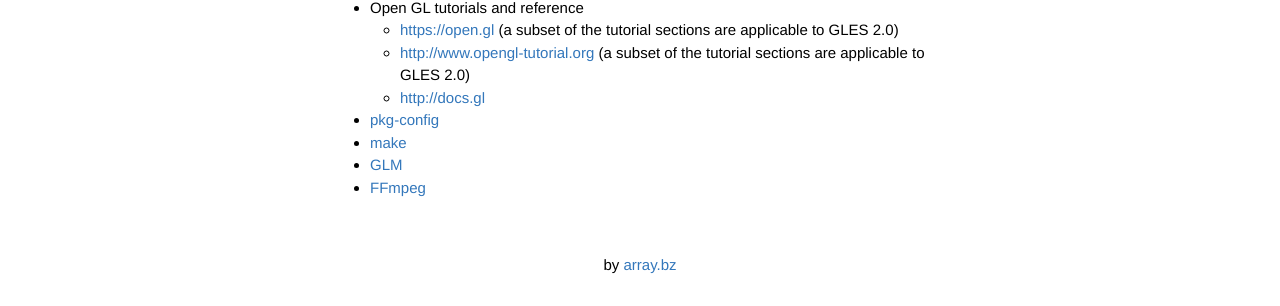
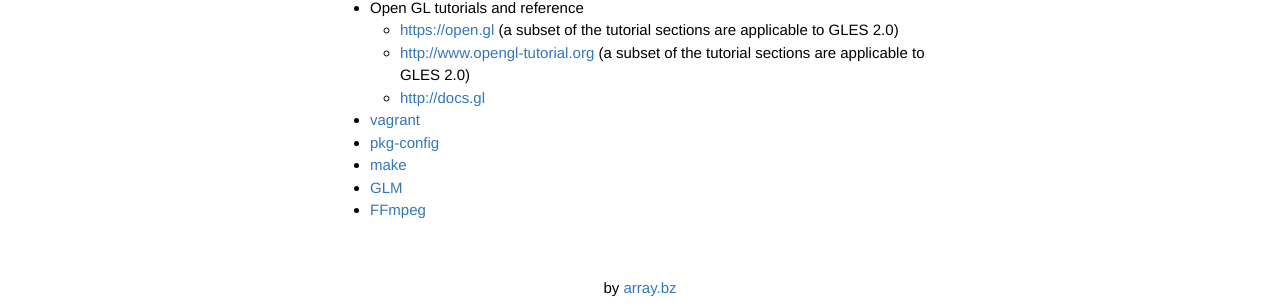
Before and after one commit to projectionist/projectionist.github.io, a Jekyll site: the page built from tools.md, in a window 1280 px wide. Shown: the part 2018-2324 px from the top of the page. Built offline with Jekyll 4.4.1, drawn with Linux system fonts in a browser that asks for light colours; nearby versions of some CDN libraries; Markdown is read by kramdown in place of the engine named in the settings.

Commit message:
reference vagrant in learning section

```diff
--- a/tools.md
+++ b/tools.md
@@ -77,6 +77,7 @@ Most projectors project a grey rectangle when the screen is all black. The contr
   * [https://open.gl](https://open.gl) (a subset of the tutorial sections are applicable to GLES 2.0)
   * [http://www.opengl-tutorial.org](http://www.opengl-tutorial.org) (a subset of the tutorial sections are applicable to GLES 2.0)
   * [http://docs.gl](http://docs.gl)
+* [vagrant](http://vagrantup.com)
 * [pkg-config](http://www.freedesktop.org/wiki/Software/pkg-config/)
 * [make](https://www.gnu.org/software/make/manual/)
 * [GLM](http://glm.g-truc.net)
```
